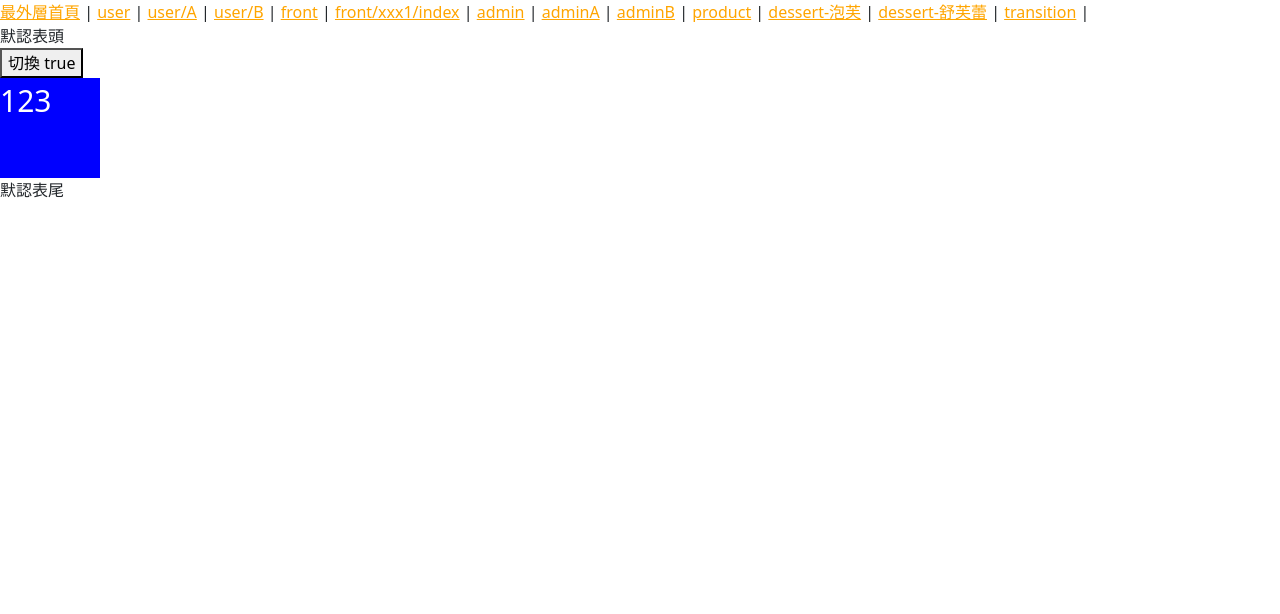
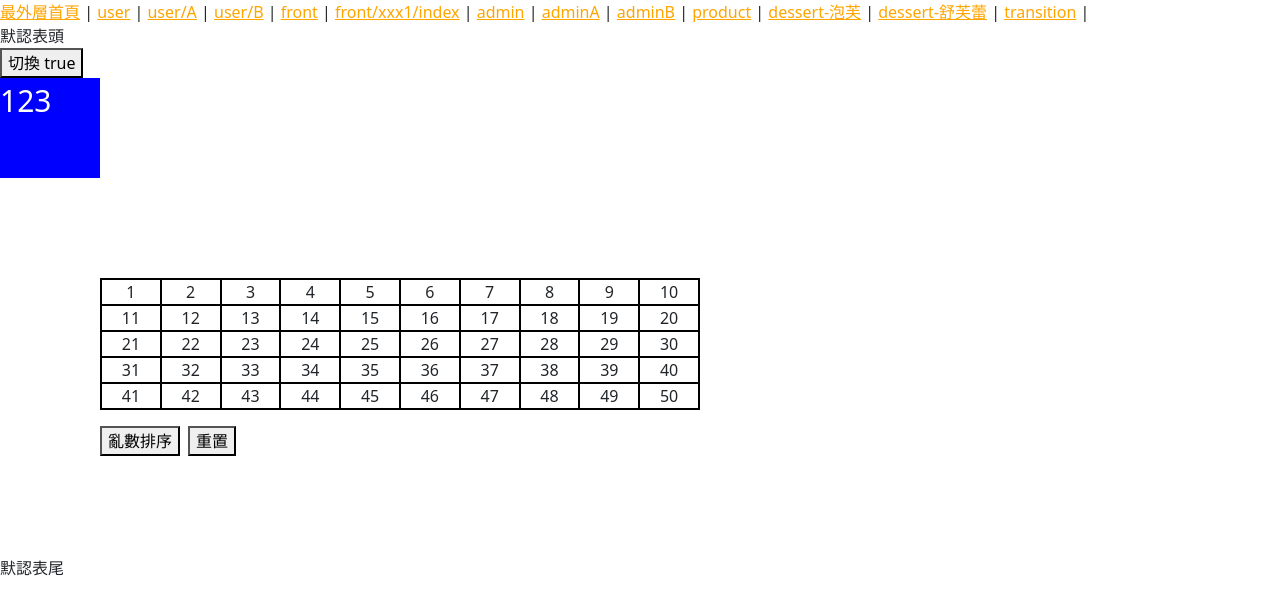
Before and after one commit to MizuYang/nuxt3-hexschool, a Nuxt app: page /transition in a window 1280 px wide. Shown: the top 614 px of the page. Built offline with nearby package versions, Linux system fonts and the light colour scheme.

Commit message:
新增 week5: <transitionGrop> 隨機排序 + 動畫

```diff
--- a/pages/transition.vue
+++ b/pages/transition.vue
@@ -1,16 +1,49 @@
 <script setup>
 const isShow = ref(true);
+const nums = ref([]);
+
+getNumber(50);
+
+function getNumber(count = 50) {
+  for (let i = 0; i < count; i++) {
+    nums.value[i] = i + 1;
+  }
+}
+function getNumReset() {
+  nums.value = [];
+  getNumber(50);
+}
+function sortRandomNumber() {
+  nums.value.sort(() => (Math.floor(Math.random() * 2) ? 1 : -1));
+}
 </script>
 
 <template>
   <div>
-    <button type="button" @click="isShow = !isShow">切換 {{ isShow }}</button>
+    <section>
+      <button type="button" @click="isShow = !isShow">切換 {{ isShow }}</button>
+      <transition name="boxdemo">
+        <template v-if="isShow">
+          <div class="box">123</div>
+        </template>
+      </transition>
+    </section>
 
-    <transition name="boxdemo">
-      <template v-if="isShow">
-        <div class="box">123</div>
-      </template>
-    </transition>
+    <section class="random-num-wrap">
+      <ul class="random-num-list">
+        <transition-group name="random-num">
+          <template v-for="num in nums" :key="`transitiongrop-${num}`">
+            <li>
+              {{ num }}
+            </li>
+          </template>
+        </transition-group>
+      </ul>
+      <button type="button" @click="sortRandomNumber" class="me-2">
+        亂數排序
+      </button>
+      <button type="button" @click="getNumReset">重置</button>
+    </section>
   </div>
 </template>
 
@@ -25,13 +58,47 @@ const isShow = ref(true);
 
 .boxdemo-enter-active,
 .boxdemo-leave-active {
-  transition: opacity 0.5s ease, transform .5s linear;
+  transition: opacity 0.5s ease, transform 0.5s linear;
 }
 
 .boxdemo-enter-from,
 .boxdemo-leave-to {
   opacity: 0;
   transform: translateX(100px);
-  animation: rotate-from .5s linear;
+  animation: rotate-from 0.5s linear;
+}
+
+.random-num-wrap {
+  margin: 100px 0 100px 100px;
+}
+.random-num-list {
+  list-style: none;
+  max-width: 600px;
+  display: grid;
+  grid-template-columns: repeat(10, auto);
+  border: 1px solid black;
+  padding: 0;
+  box-sizing: border-box;
+
+  & li {
+    text-align: center;
+    border: 1px solid black;
+  }
+}
+
+.random-num-move, /* 对移动中的元素应用的过渡 */
+.random-num-enter-active,
+.random-num-leave-active {
+  transition: all 1s ease;
+}
+
+.random-num-enter-from,
+.random-num-leave-to {
+  opacity: 0;
+}
+
+/* 确保将离开的元素从布局流中删除
+  以便能够正确地计算移动的动画。 */
+.random-num-leave-active {
 }
 </style>
```
